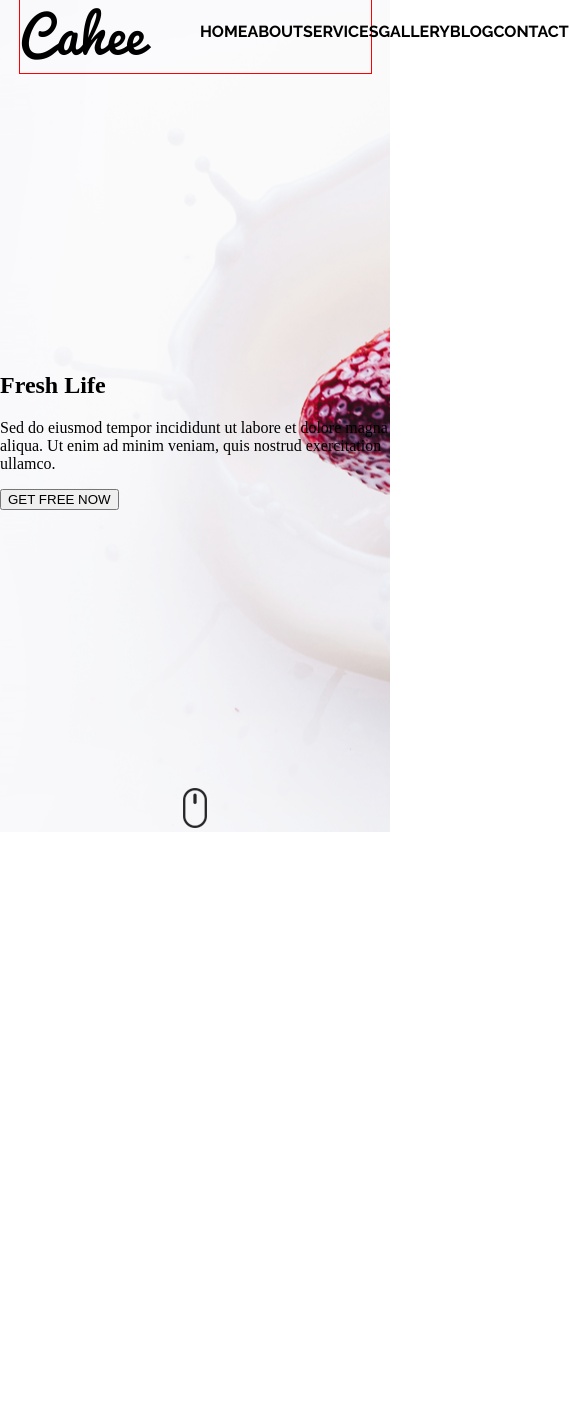
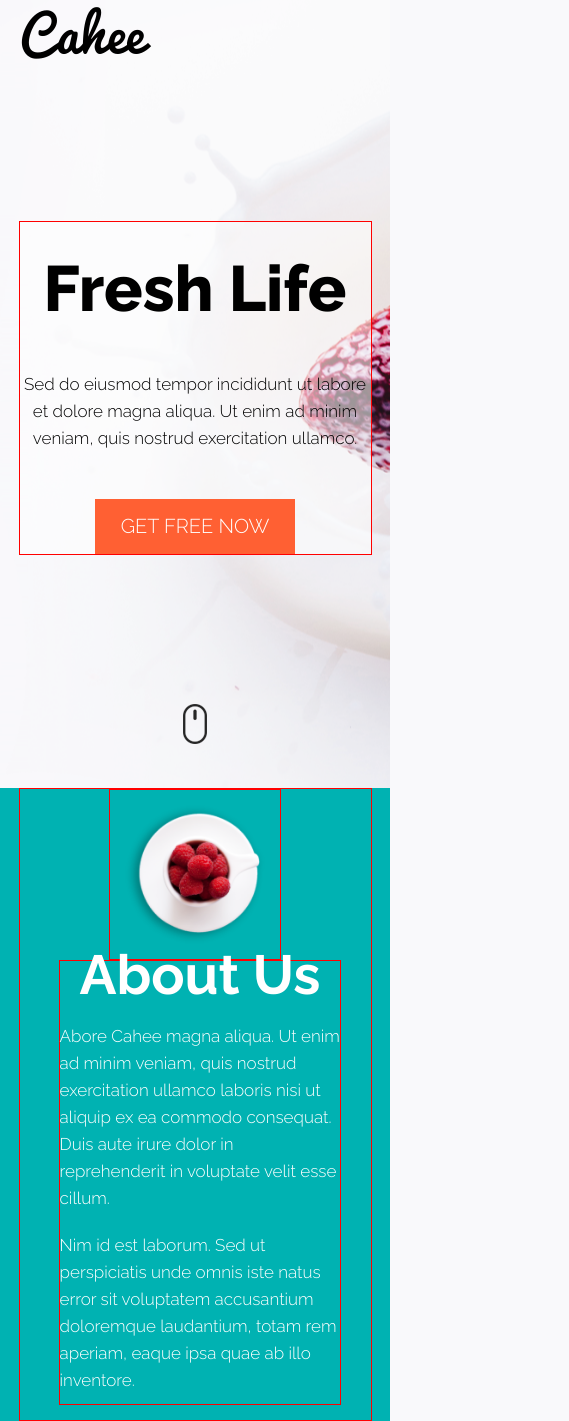
Before and after one commit to Dmytro-Ivashko/BR_homework_17, a website: page index.html in a window 390 px wide. Shown: the part 12-1433 px from the top of the page, 569 px wide, since content can reach past the window. Before the commit the page ends 844 px from the top, so only its background shows below. Drawn offline with nearby package versions, Linux system fonts and the light colour scheme; files that its build step writes are made by us from their sources.

Commit message:
start services

```diff
--- a/index.html
+++ b/index.html
@@ -27,45 +27,19 @@
             </nav>
         </div>
         <div class="header-info">
+            <div class="info-content">
                 <h2>Fresh Life</h2>
                 <p>Sed do eiusmod tempor incididunt ut labore et dolore magna aliqua. Ut enim ad minim veniam, quis
                 nostrud
                 exercitation ullamco.</p>
                 <button onclick="window.location.href='#'">GET FREE NOW</button>
             </div>
-        <div class="scroll"><img src="img/scroll.png" alt="Scroll"></div>
+        </div>
+        <a href="#" class="scroll"><img src="img/scroll.png" alt="Scroll"></a>
     </header>
-</body>
-
-<!-- <body>
-    <header>
-        <div id="header-top">
-            <div id="logo">Cahee</div>
-            <input type="checkbox" id="dvs-menu">
-            <div class="leb-menu">
-                <label for="dvs-menu"><img src="img/hamburger.png"></label>
-            </div>
-            <nav>
-                <ul>
-                    <li><a href="#">HOME</a></li>
-                    <li><a href="#">ABOUT</a></li>
-                    <li><a href="#">SERVICES</a></li>
-                    <li><a href="#">GALLERY</a></li>
-                    <li><a href="#">BLOG</a></li>
-                    <li><a href="#">CONTACT</a></li>
-                </ul>
-            </nav>
-        </div>
-        <div id="info">
-            <h2>Fresh Life</h2>
-            <p>Sed do eiusmod tempor incididunt ut labore et dolore magna aliqua. Ut enim ad minim veniam, quis
-                nostrud
-                exercitation ullamco.</p>
-            <button onclick="window.location.href='#'">GET FREE NOW</button>
-        </div>
-    </header>
-    <main>
-        <div id="about">
+    <section id="about">
+        <div id="about-content">
+            <img id="about-img" src="img/raspberry.png" alt="raspberry">
             <div id="about-info">
                     <h2>About Us</h2>
                     <p>Abore Cahee magna aliqua. Ut enim ad minim veniam, quis nostrud exercitation ullamco laboris nisi ut
@@ -75,6 +49,20 @@
                         doloremque laudantium, totam rem aperiam, eaque ipsa quae ab illo inventore.</p>
             </div>
         </div>
+    </section>
+    <section id="services">
+        <div id="services-content">
+            <div id="services-info">
+
+            </div>
+            <div id="services-img"></div>
+        </div>
+    </section>
+</body>
+
+<!-- <body>
+
+
         <div id="services">
             <div id="services-block">
                 <button class="services-button">Online Shopping<img class="line" src="img/line.png"> <img
--- a/style/media.scss
+++ b/style/media.scss
@@ -1,3 +1,76 @@
+@media all and (max-width: 1000px) {
+    nav {
+            display: none;
+    }
+    #about-content {
+        display: flex;
+        flex-direction: column;
+        justify-content: flex-start;
+        #about-img{
+            width: 40%;
+            border: solid 1px red;
+            padding:15px ;
+        }
+        #about-info{
+            width: 80%;
+            border: solid 1px red;
+            margin-bottom:15px ;
+            text-align: center;
+            // padding-bottom: 15px;
+            p {
+                text-align: left;
+            }
+        }
+
+        }
+}
+@media all and (max-width: 768px) {
+    #about-info {
+        h2{
+            font-size: 70px;
+        }
+    }
+
+}
+@media all and (max-width: 414px) {
+    .info-content {
+        background-color: rgba(255, 255, 255, 0.555);
+        color: black;
+        text-align: center;
+        button {
+        position: relative;
+        left: 50%;
+        transform: translate(-50%, 0);
+        }
+    }
+    #about-info {
+        h2{
+            font-size: 55px !important;
+        }
+    }
+}
+@media all and (max-width: 320px) {
+    .info-content {
+        background-color: rgba(255, 255, 255, 0.555);
+        color: black;
+        text-align: center;
+        h2{
+            font-size: 55px;
+        }
+        button {
+        position: relative;
+        left: 50%;
+        transform: translate(-50%, 0);
+        }
+    }
+    #about-info {
+        h2{
+            font-size: 45px !important;
+        }
+    }
+}
+
+
 // @media all and (max-width: 1000px) {
 
 //     #header-top {
--- a/style/style.scss
+++ b/style/style.scss
@@ -18,7 +18,13 @@
     flex-direction: column;
     justify-content: left;
 }
+@mixin flex_row_center {
+    display: flex;
+    flex-direction: row;
+    justify-content: space-between;
+    align-items:center;
 
+}
 // @mixin flex_row {}
 
 @font-face {
@@ -26,8 +32,15 @@
     src: url(../font/Pacifico.ttf);
 }
 
+// *{
+//     box-sizing: border-box;
+// }
 body {
     margin: 0;
+    box-sizing: border-box;
+    padding: 0;
+    overflow-x: hidden;
+    background-color: #f9f9fb;
 }
 
 header{
@@ -36,13 +49,14 @@ header{
     justify-content: space-between;
     align-items: center;
     height: 100vh;
-    min-height: 600px;
+    max-height: 800px;
+    // min-height: 600px;
     background: #f9f9fb url(../img/header-bg.png) no-repeat center;
 }
 .header-top {
     width: 90%;
     height: 10vh;
-    border: 1px solid red;
+    // border: 1px solid red;
     display: flex;
     justify-content: space-between;
     align-items: center;
@@ -55,11 +69,11 @@ header{
 }
 
 nav {
-    width: 60%;
+    // width: 60%;
     ul{
         display: flex;
         flex-direction: row;
-        justify-content: space-around;
+        justify-content: space-between;
         list-style: none;
     }
     li {
@@ -67,7 +81,7 @@ nav {
         font-size: 16px;
         line-height: 25px;
         text-decoration: none;
-
+        margin: 10px;
     }
     a {
         color: black;
@@ -77,116 +91,95 @@ nav {
         border-top: #ff6033 solid 3px;
     }
 }
-.header-top{
+.header-info{
     border: 1px solid red;
+    width: 90%;
+    display: flex;
+    flex-direction: column;
+    justify-content: start;
+    // align-content: flex-end;
 
 }
-.info {
-    margin-left: 10%;
+.info-content {
+    @include flex_col_left ();
+    color: #262626;
+    max-width: 368px;
     display: flex;
-    flex-direction: column;
-    // justify-content: start;
-    align-content: flex-end;
+    h2 {
+        @include raleway_heavy();
+        font-size: 60px;
+        font-size: 4em;
+        line-height: 25px;
+    }
+
+    p {
+        @include raleway_light();
+        font-size: 17px;
+        font-weight: 300;
+        line-height: 27px;
+
+    }
+
+    button {
+        @include raleway_light();
+        width: 200px;
+        height: 55px;
+        border: none;
+        background-color: #ff6033;
+        color: #ffffff;
+        font-size: 20px;
+        line-height: 27px;
+        margin-top: 30px;
+
+    }
+}
+.scroll{
+    height: 10vh;
+    cursor: pointer;
+}
+
+#about{
+    background-color: #00b2b2;
+    width: 100%;
+    display: flex;
+    max-height: 700px;
+    justify-content: center;
+}
+
+#about-content {
+    @include flex_row_center();
+    width: 90%;
+    border: 1px solid red;
+    #about-img{
+        width: 45%;
+        border: solid 1px red;
+    }
+    #about-info{
+        @include raleway_light();
+        color: white;
+        // width: 60%;
+        margin-left: 10px;
+        h2 {
+            @include raleway_bold();
+            // font-size: 90px;
+            font-size: 90px;
+            line-height: 27px;
+            margin: 0;
+            padding-bottom: 25px;
+        }
+
+        p {
+            font-size: 17px;
+            line-height: 27px;
+            margin: 0;
+            padding: 10px 0;
+        }
+    }
 }
 
 
-// #header-top {
-//     height: 128px;
-//     margin-left: 9%;
-//     margin-right: 9%;
-//     display: flex;
-//     flex-wrap: wrap;
-//     justify-content: space-between;
-//     align-items: baseline;
-// }
 
 
-// #dvs-menu,
-// header label {
-//     display: none;
-// }
-
-// label {
-//     width: 64px;
-//     height: 64px;
-// }
-
-
-
-// #info {
-//     @include flex_col_left ();
-//     width: 368px;
-//     margin-left: 165px;
-//     padding: 150px 0 0 0;
-//     color: #262626;
-
-//     h2 {
-//         @include raleway_heavy();
-//         font-size: 60px;
-//         line-height: 25px;
-//     }
-
-//     p {
-//         @include raleway_light();
-//         font-size: 17px;
-//         font-weight: 300;
-//         line-height: 27px;
-
-//     }
-
-//     button {
-//         @include raleway_light();
-//         width: 200px;
-//         height: 55px;
-//         border: none;
-//         background-color: #ff6033;
-//         color: #ffffff;
-//         font-size: 20px;
-//         line-height: 27px;
-//         margin-top: 30px;
-//     }
-
-// }
-
-// /* HEADER END  */
-
-// /* Main Start  */
-// #about {
-//     @include raleway_light();
-//     color: white;
-//     height: 700px;
-//     background-image: url("../img/raspberry.png");
-//     background-repeat: no-repeat;
-//     background-color: #00b2b2;
-//     background-position: left 165px top 50px;
-//     display: flex;
-//     flex-direction: row-reverse;
-//     justify-content: flex-start;
-//     flex-wrap: wrap;
-//     align-items: baseline;
-// }
-
-// #about-info {
-//     width: 500px;
-//     height: 315px;
-//     margin: 175px 165px 0 0;
-
-//     h2 {
-//         @include raleway_bold();
-//         font-size: 90px;
-//         line-height: 27px;
-//         margin: 0;
-//         padding-bottom: 25px;
-//     }
-
-//     p {
-//         @include raleway_light();
-//         font-size: 17px;
-//         line-height: 27px;
-//         margin: 0;
-//         padding: 10px 0;
-//     }
-// }
 
 // #services {
 //     height: 790px;
```
Also changed, not shown: style/media.css (added), style/style.css. Lines whose indentation alone changed are shown as unchanged.
